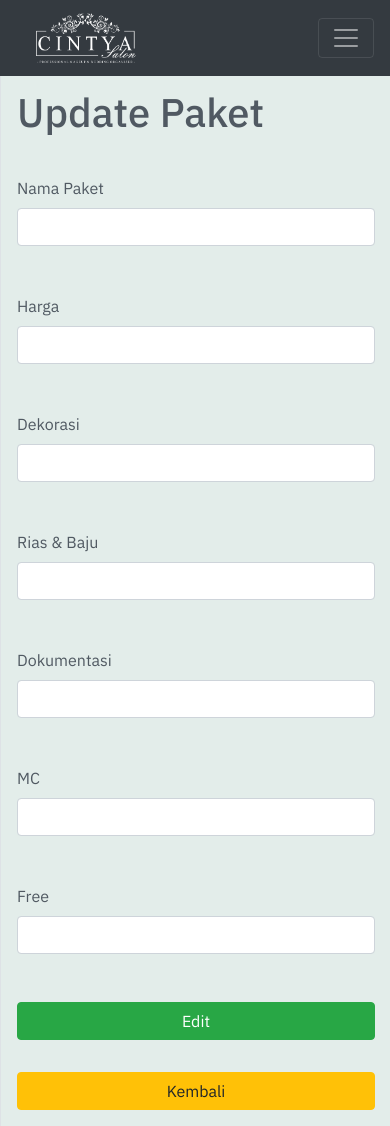
After one commit to prayitnotaufik/Wedding-Website, a PHP site: page /edit-paket.php?id=1 in a window 390 px wide. The commit adds this page. Run offline with PHP 8.4, Linux system fonts and the light colour scheme; data that the repository does not hold is empty; some libraries are stand-ins or nearby versions.

Commit message:
Tambah proses update paket wedding

```diff
--- a/admin-paket.php
+++ b/admin-paket.php
@@ -40,7 +40,7 @@
                             <td><?php echo $row["harga"] ?></td>
                             <td>
                                 <a role="button" class="btn btn-primary" href="">Detail</a>
-                                <a role="button" class="btn btn-success" href="">Edit</a>
+                                <a role="button" class="btn btn-success" href="edit-paket.php?id=<?php echo $row["id_paket"] ?> ">Edit</a>
                                 <a role="button" class="btn btn-danger" href="">Delete</a>
                             </td>
                         </tr>
--- /dev/null
+++ b/edit-paket.php
@@ -0,0 +1,90 @@
+<!DOCTYPE html>
+<html lang="en">
+<?php include 'config/connection.php' ?>
+<?php
+$id = $_GET["id"];
+$query = "SELECT * FROM paket WHERE id_paket = $id";
+$result = mysqli_query($con, $query);
+$row = mysqli_fetch_assoc($result);
+?>
+
+<head>
+    <?php include 'includes/head.php' ?>
+    <link href="css/simple-sidebar.css" rel="stylesheet">
+</head>
+
+<body>
+    <?php include 'includes/navbar.php' ?>
+    <div class="d-flex pt-5 mt-4" id="wrapper">
+        <?php include 'includes/sidebar.php' ?>
+        <!-- Page Content -->
+        <div style="background-color:#E3EDEA;" id="page-content-wrapper">
+            <div class="container-fluid mt-3 ml-3">
+                <div class="row mb-3">
+                    <h1 class="">Update Paket</h1>
+                </div>
+            </div>
+            <div class="container">
+                <form action="proses/proses_edit-paket.php" method="post" enctype="multipart/form-data">
+                <input type="hidden" name="id" value="<?php echo $id ?>">
+                    <div class="row">
+                        <div class="col-md-4">
+                            <div class="form-group">
+                                <label for="my-input">Nama Paket</label>
+                                <input id="my-input" class="form-control" type="text" name="nama" value="<?php echo $row["nama_paket"] ?>">
+                            </div>
+                        </div>
+                        <div class="col-md-4">
+                            <div class="form-group">
+                                <label for="my-input">Harga</label>
+                                <input id="my-input" class="form-control" type="text" name="harga" value="<?php echo $row["harga"] ?>">
+                            </div>
+                        </div>
+                        <div class="col-md-4">
+                            <div class="form-group">
+                                <label for="my-input">Dekorasi</label>
+                                <input id="my-input" class="form-control" type="text" name="dekorasi" value="<?php echo $row["dekorasi"] ?>">
+                            </div>
+                        </div>
+                        <div class="col-md-3">
+                            <div class="form-group">
+                                <label for="my-input">Rias & Baju</label>
+                                <input id="my-input" class="form-control" type="text" name="rias_baju" value="<?php echo $row["rias_baju"] ?>">
+                            </div>
+                        </div>
+                        <div class="col-md-3">
+                            <div class="form-group">
+                                <label for="my-input">Dokumentasi</label>
+                                <input id="my-input" class="form-control" type="text" name="dokumentasi" value="<?php echo $row["dokumentasi"] ?>">
+                            </div>
+                        </div>
+                        <div class="col-md-3">
+                            <div class="form-group">
+                                <label for="my-input">MC</label>
+                                <input id="my-input" class="form-control" type="text" name="mc" value="<?php echo $row["mc"] ?>">
+                            </div>
+                        </div>
+                        <div class="col-md-3">
+                            <div class="form-group">
+                                <label for="my-input">Free</label>
+                                <input id="my-input" class="form-control" type="text" name="free" value="<?php echo $row["free"] ?>">
+                            </div>
+                        </div>
+                    </div>
+                    <div class="row">
+                        <div class="col-md-2">
+                            <button type="submit" class="btn btn-success btn-block btn-fill">Edit</button>
+                        </div>
+                        <div class="col-md-2">
+                            <a href="admin-paket.php" class="btn btn-warning btn-block btn-fill">Kembali</a>
+                        </div>
+                    </div>
+                </form>
+            </div>
+        </div>
+        <!-- /#page-content-wrapper -->
+    </div>
+    <!-- /#wrapper -->
+</body>
+
+</html>
```
Also changed, not shown: proses/proses_edit-paket.php (added, +19 -0 lines), proses/proses_login.php (+2 -8 lines).
